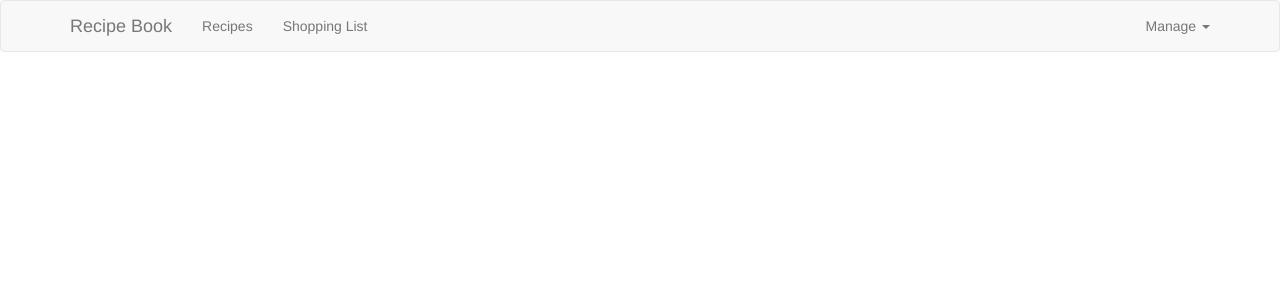
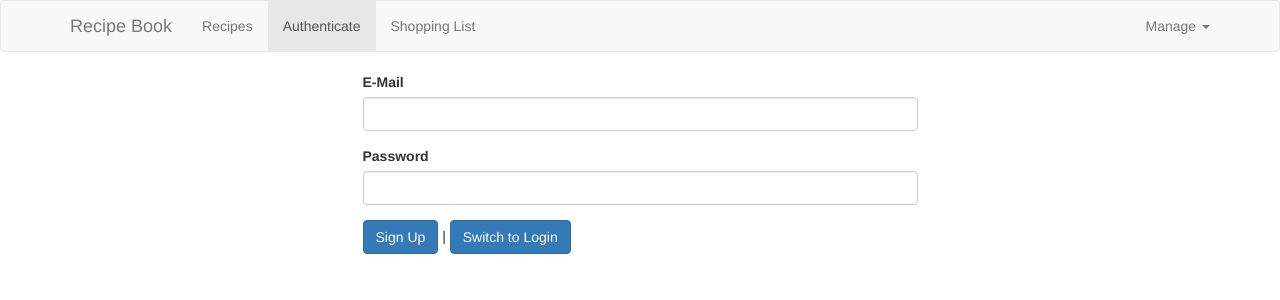
Before and after one commit to Dman247/angularProject, an Angular app: page /auth in a window 1280 px wide. Before the commit this address led to /. Shown: the top 300 px of the page. Built offline with nearby package versions, Linux system fonts and the light colour scheme.

Commit message:
Authentication Setup

```diff
--- a/src/app/app-routing.module.ts
+++ b/src/app/app-routing.module.ts
@@ -1,5 +1,6 @@
 import { NgModule } from "@angular/core";
 import {RouterModule, Routes} from '@angular/router';
+import { AuthComponent } from "./auth/auth/auth.component";
 import { RecipeDetailComponent } from "./recipes/recipe-detail/recipe-detail.component";
 import { RecipeEditComponent } from "./recipes/recipe-edit/recipe-edit.component";
 import { RecipeStartComponent } from "./recipes/recipe-start/recipe-start.component";
@@ -17,6 +18,7 @@
 		{ path: ':id/edit', component: RecipeEditComponent, resolve: [RecipesResolverService] },
 	] },
 	{ path: 'shopping-list', component: ShoppingListComponent },
+	{ path: 'auth', component: AuthComponent},
 ];
 
 @NgModule({
--- a/src/app/app.module.ts
+++ b/src/app/app.module.ts
@@ -17,6 +17,7 @@
 import { RecipeStartComponent } from './recipes/recipe-start/recipe-start.component';
 import { RecipeEditComponent } from './recipes/recipe-edit/recipe-edit.component';
 import { RecipeService } from './recipes/recipe.service';
+import { AuthComponent } from './auth/auth/auth.component';
 
 @NgModule({
   declarations: [
@@ -30,7 +31,8 @@
 		ShoppingEditComponent,
 		DropdownDirective,
 		RecipeStartComponent,
-		RecipeEditComponent
+		RecipeEditComponent,
+		AuthComponent
   ],
   imports: [
 		BrowserModule,
--- /dev/null
+++ b/src/app/auth/auth/auth.component.html
@@ -0,0 +1,18 @@
+<div class="row">
+	<div class="col-xs-12 col-md-6 col-md-offset-3">
+		<form>
+			<div class="form-group">
+				<label for="email">E-Mail</label>
+				<input type="email" id="email" class="form-control" />
+			</div>
+			<div class="form-group">
+				<label for="password">Password</label>
+				<input type="password" id="password" class="form-control" />
+			</div>
+			<div>
+				<button class="btn btn-primary">Sign Up</button> |
+				<button class="btn btn-primary">Switch to Login</button>
+			</div>
+		</form>
+	</div>
+</div>
--- /dev/null
+++ b/src/app/auth/auth/auth.component.ts
@@ -0,0 +1,15 @@
+import { Component, OnInit } from '@angular/core';
+
+@Component({
+  selector: 'app-auth',
+  templateUrl: './auth.component.html',
+  styleUrls: ['./auth.component.css']
+})
+export class AuthComponent implements OnInit {
+
+  constructor() { }
+
+  ngOnInit(): void {
+  }
+
+}
--- a/src/app/header/header.component.html
+++ b/src/app/header/header.component.html
@@ -7,6 +7,7 @@
 		<div class="navbar-default">
 			<ul class="nav navbar-nav">
 				<li routerLinkActive="active"><a routerLink="/recipes" >Recipes</a></li>
+				<li routerLinkActive="active"><a routerLink="/auth" >Authenticate</a></li>
 				<li routerLinkActive="active"><a routerLink="/shopping-list" >Shopping List</a></li>
 			</ul>
 			<ul class="nav navbar-nav navbar-right">
```
Also changed, not shown: src/app/auth/auth/auth.component.css (added).
